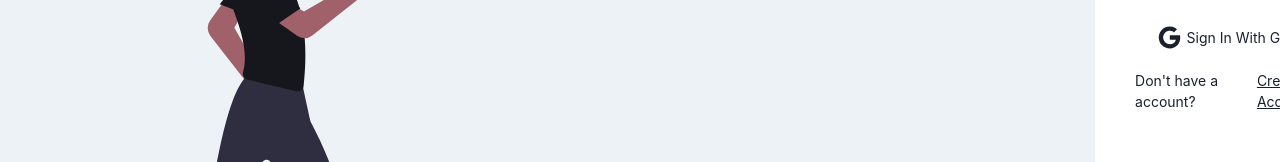
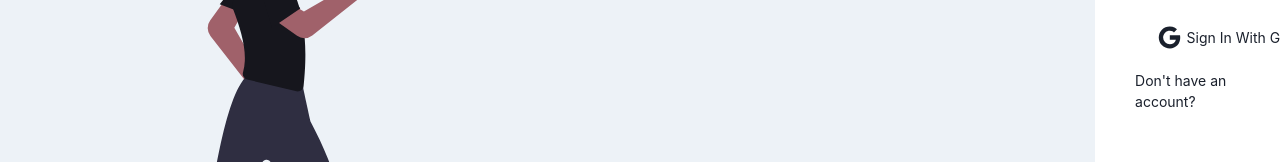
Before and after one commit to shanedle/chat-rooms, a Next.js app: page / in a window 1280 px wide. Shown: the part 447-609 px from the top of the page. Built offline with nearby package versions, Linux system fonts and the light colour scheme; no server answers.

Commit message:
:pencil2: fixed grammar

```diff
--- a/components/Auth/Auth.tsx
+++ b/components/Auth/Auth.tsx
@@ -190,7 +190,7 @@ export const Auth = () => {
             </Flex>
             <Flex mt="15px">
               <Text fontSize="sm">
-                {signUp ? "Have An Account?" : "Don't have a account?"}{" "}
+                {signUp ? "Already have an account?" : "Don't have an account?"}{" "}
               </Text>
               <Text
                 onClick={() => setSignUp(!signUp)}
@@ -200,7 +200,7 @@ export const Auth = () => {
                 fontSize="sm"
                 ml="5px"
               >
-                {signUp ? "Sign In" : "Create Account"}
+                {signUp ? "Sign in" : "Sign up"}
               </Text>
             </Flex>
           </>
```
